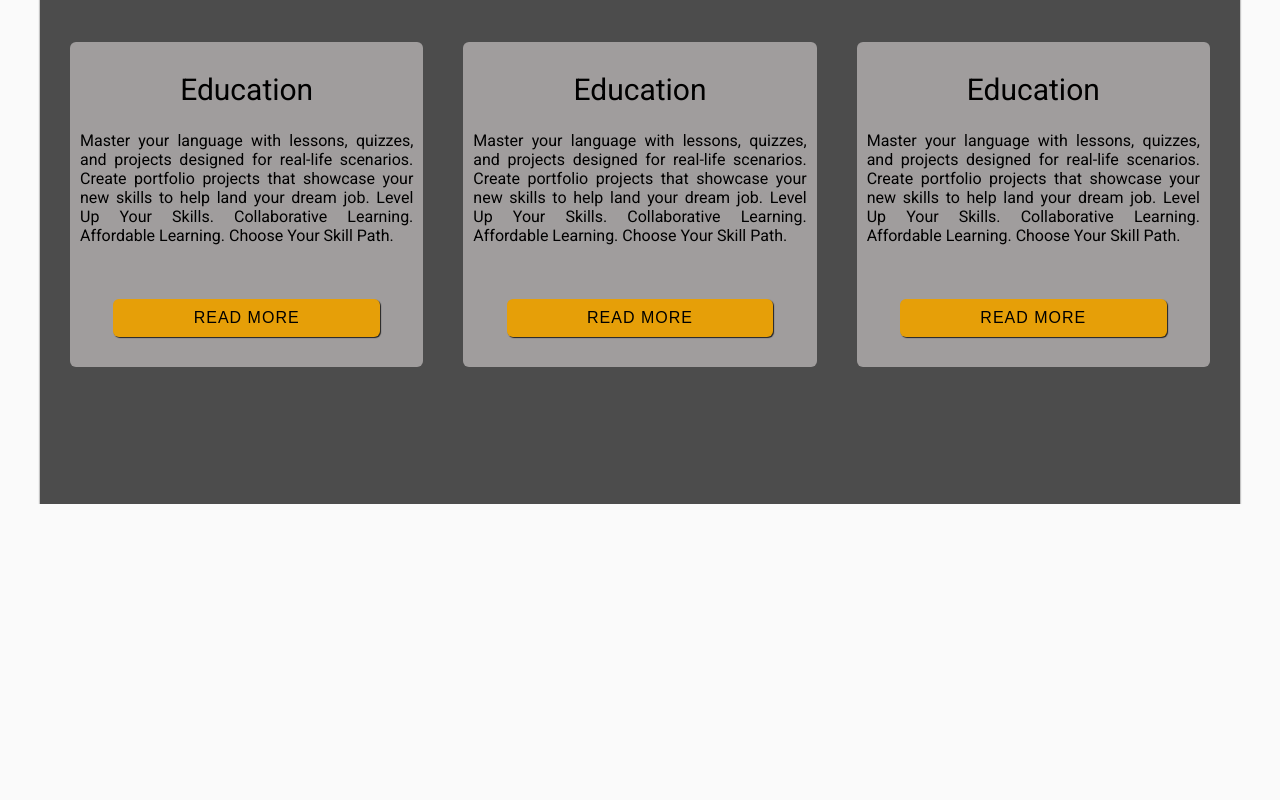
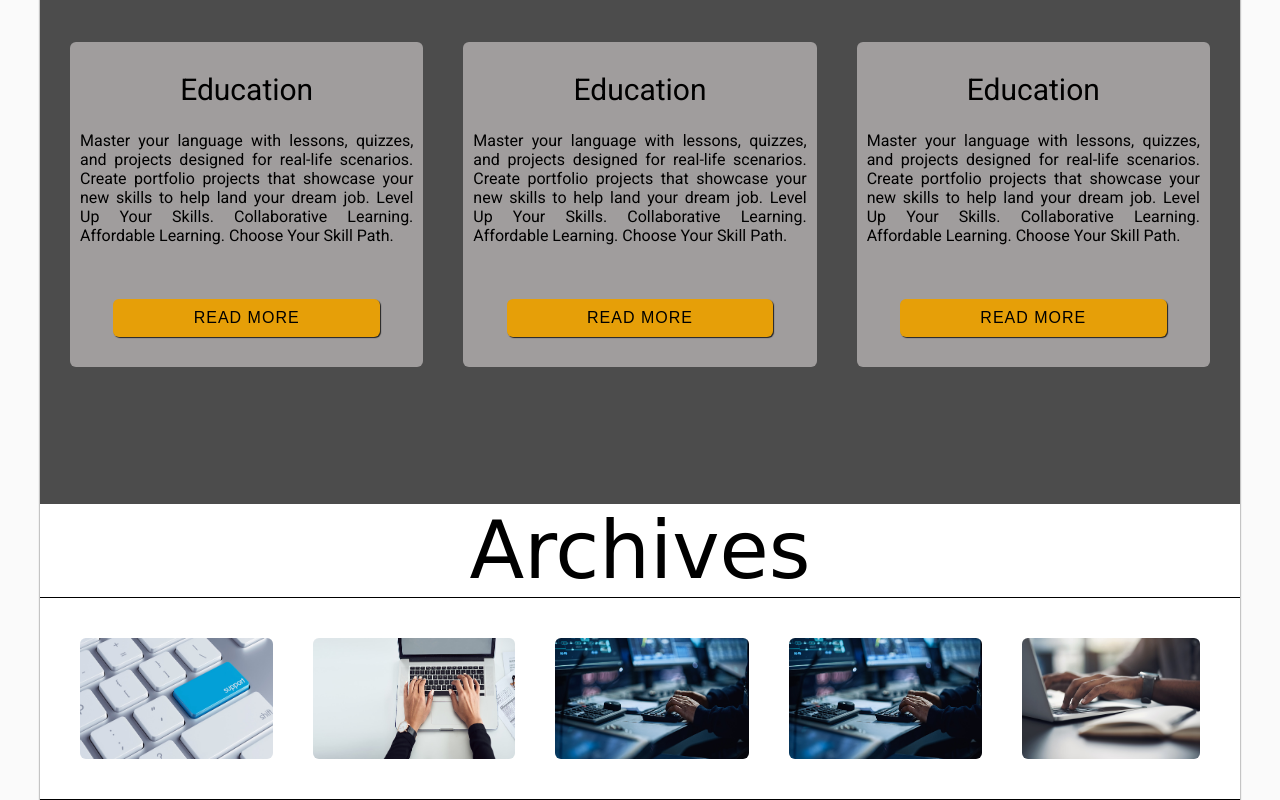
Before and after one commit to minjurRahman/Personal-Blog, a plain HTML site: page index.html in a window 1280 px wide. Shown: the part 1098-1898 px from the top of the page. Before the commit the page ends 1602 px from the top, so only its background shows below. Drawn offline with Linux system fonts and the light colour scheme; a script that the page names is missing; a web font is replaced by a local one.

Commit message:
Archive added

```diff
--- a/index.html
+++ b/index.html
@@ -96,8 +96,40 @@
 
         </section>
 
+        <!-- About Me Section Ends  -->
 
-        <!-- About Me Section Ends  -->
+        <!-- Archives Section Starts -->
+        <section id="archives" class="section-center">
+            <h2 class="section-heading">Archives</h2>
+            <div class="archives-container">
+                <ul class="archives-container-lists">
+                    <li class="archives-container-list">
+                        <img src="Images/archive1.jpg" alt="" class="archives-img">
+                    </li>
+
+                    <li class="archives-container-list">
+                        <img src="Images/archive2.jpg" alt="" class="archives-img">
+                    </li>
+
+                    <li class="archives-container-list">
+                        <img src="Images/archive3.jpg" alt="" class="archives-img">
+                    </li>
+
+                    <li class="archives-container-list">
+                        <img src="Images/archive4.jpg" alt="" class="archives-img">
+                    </li>
+
+                    <li class="archives-container-list">
+                        <img src="Images/archive5.jpg" alt="" class="archives-img">
+                    </li>
+                </ul>
+            </div>
+
+
+        </section>
+
+
+        <!-- Archives Section Ends -->
 
 
 
--- a/style.css
+++ b/style.css
@@ -201,6 +201,42 @@ body{
 
 /* Blog-about Ends  */
 
+/* Archives Starts  */
+
+    #archive{
+        padding: 5rem 1rem;
+        min-height: 95vh;
+    }
+
+    .archives-container{
+        display: flex;
+        justify-content: space-evenly;
+        align-items: center;
+        padding: 2rem;
+        border-top: 0.1rem solid ;
+        border-bottom: 0.1rem solid;
+    }
+
+    .archives-container-lists{
+        display: flex;
+        text-align: center;
+    }
+
+    .archives-container-list{
+        margin: 2rem;
+    }
+    .archives-img{
+        width: 100%;
+        height: 100%;
+        border-radius: 0.6rem;
+        transition: transform 0.4s;
+    }
+    .archives-img:hover{
+        transform: scale(1.1);
+    }
+
+
+/* Archives Starts  */
 
 
 /* Responsive Starts Here */
@@ -235,6 +271,10 @@ body{
 
         .card-container{
             width: 80%;
+        }
+
+        #archives{
+            min-height: auto;
         }
 
     }
@@ -278,7 +318,10 @@ body{
         }
         .card-container{
             width: 90%;
+        }
 
+        .archives-container-lists{
+            flex-wrap: wrap;
         }
 
 
```
Also changed, not shown: Images/archive1.jpg (added), Images/archive2.jpg (added), Images/archive3.jpg (added), Images/archive4.jpg (added), Images/archive5.jpg (added).
